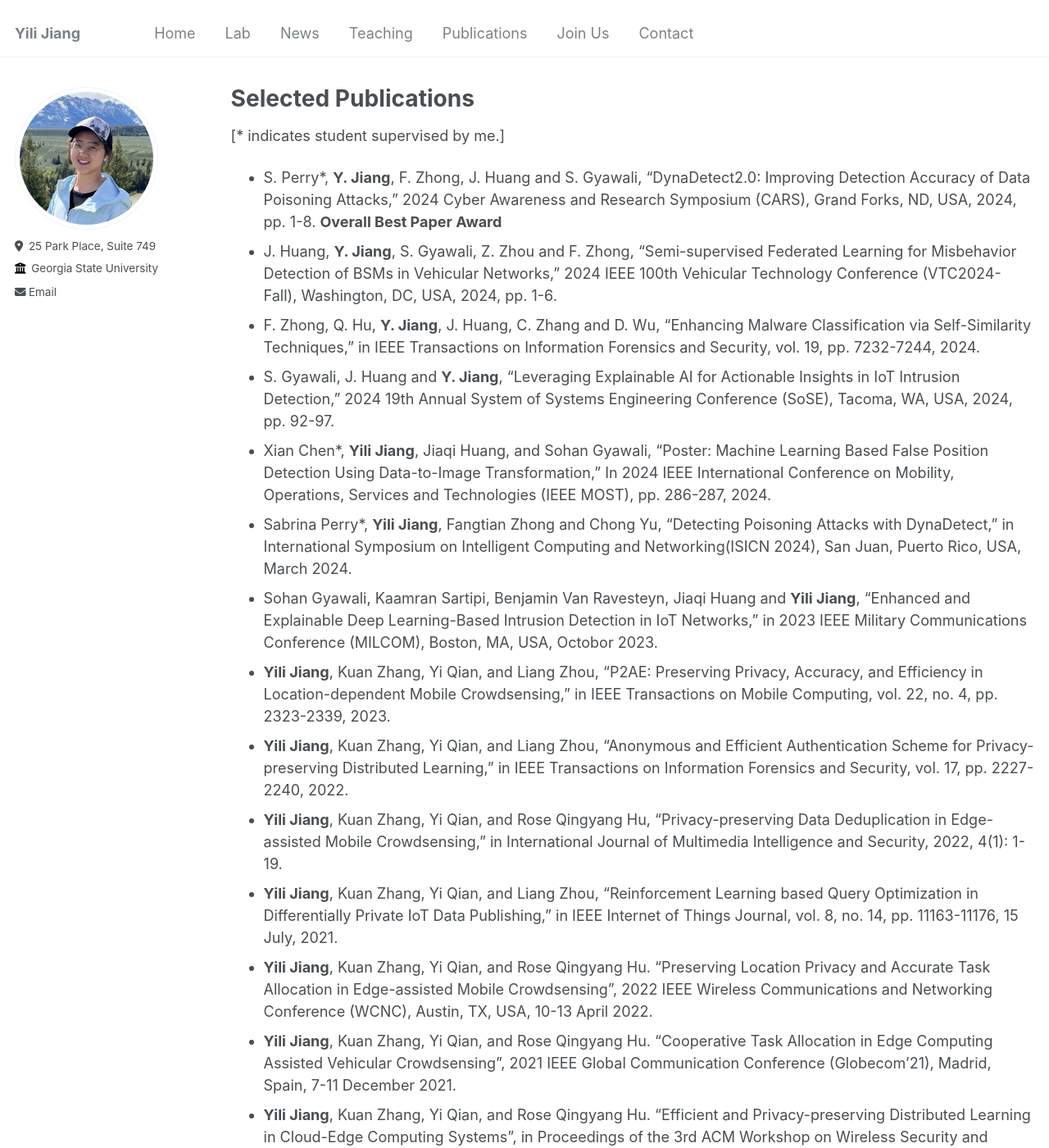
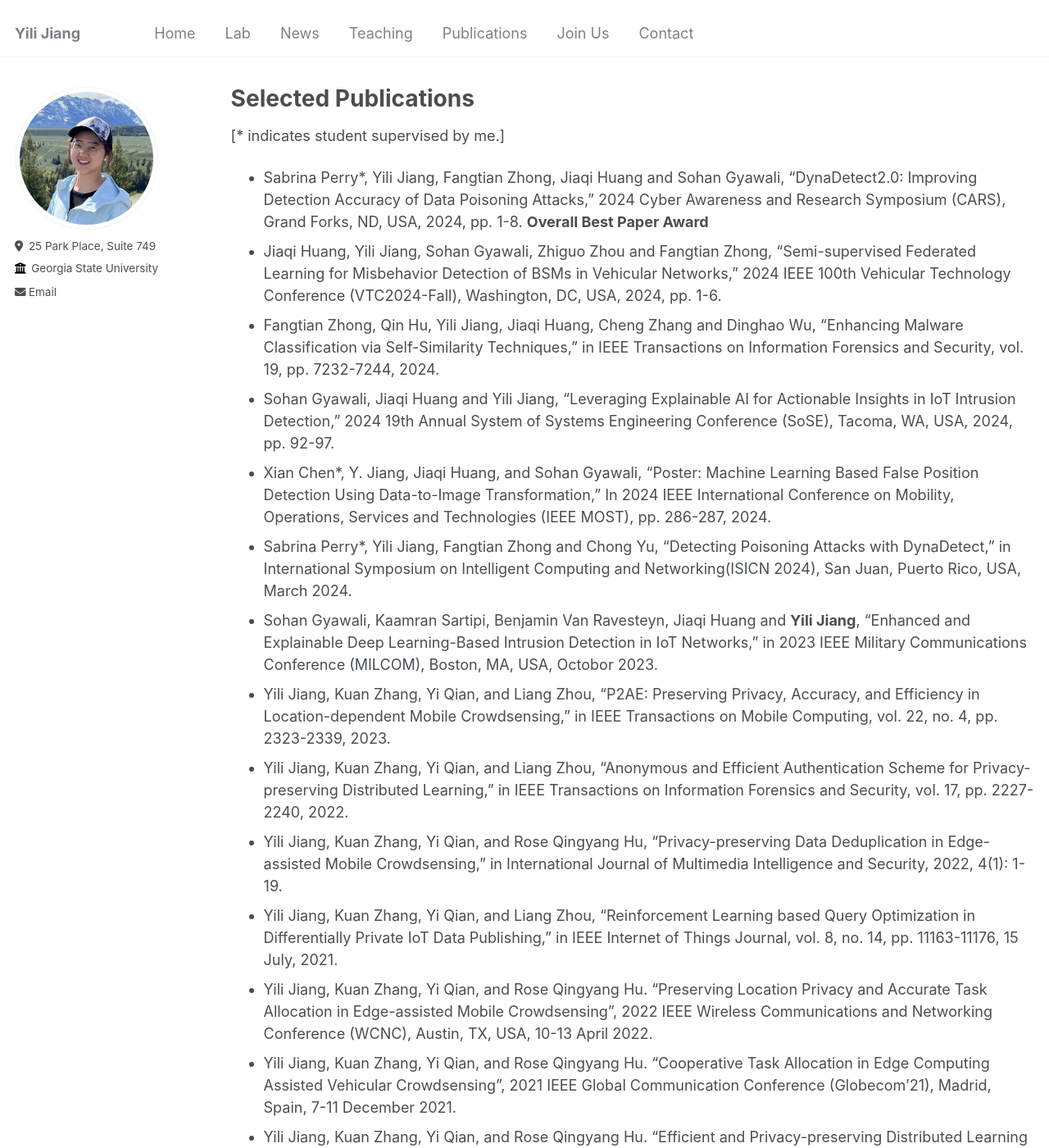
Before and after one commit to suhbrina-perry/suhbrina-perry.github.io, a Jekyll site: the page built from _pages/publications.md, in a window 1280 px wide and 1400 px high. Shown: the whole window at 82% size. Built offline with Jekyll 4.4.1, drawn with Linux system fonts in a browser that asks for light colours; some of the changed text lies outside the part shown.

Commit message:
Update publications.md

```diff
--- a/_pages/publications.md
+++ b/_pages/publications.md
@@ -13,18 +13,18 @@ author_profile: true
 
 [* indicates student supervised by me.]
 
-- S. Perry*, **Y. Jiang**, F. Zhong, J. Huang and S. Gyawali, "DynaDetect2.0: Improving Detection Accuracy of Data Poisoning Attacks," 2024 Cyber Awareness and Research Symposium (CARS), Grand Forks, ND, USA, 2024, pp. 1-8. **Overall Best Paper Award**
-- J. Huang, **Y. Jiang**, S. Gyawali, Z. Zhou and F. Zhong, "Semi-supervised Federated Learning for Misbehavior Detection of BSMs in Vehicular Networks," 2024 IEEE 100th Vehicular Technology Conference (VTC2024-Fall), Washington, DC, USA, 2024, pp. 1-6.
-- F. Zhong, Q. Hu, **Y. Jiang**, J. Huang, C. Zhang and D. Wu, "Enhancing Malware Classification via Self-Similarity Techniques," in IEEE Transactions on Information Forensics and Security, vol. 19, pp. 7232-7244, 2024.
-- S. Gyawali, J. Huang and **Y. Jiang**, "Leveraging Explainable AI for Actionable Insights in IoT Intrusion Detection," 2024 19th Annual System of Systems Engineering Conference (SoSE), Tacoma, WA, USA, 2024, pp. 92-97.
-- Xian Chen*, **Yili Jiang**, Jiaqi Huang, and Sohan Gyawali, "Poster: Machine Learning Based False Position Detection Using Data-to-Image Transformation," In 2024 IEEE International Conference on Mobility, Operations, Services and Technologies (IEEE MOST), pp. 286-287, 2024.
-- Sabrina Perry*, **Yili Jiang**, Fangtian Zhong and Chong Yu, "Detecting Poisoning Attacks with DynaDetect," in International Symposium on Intelligent Computing and Networking(ISICN 2024), San Juan, Puerto Rico, USA, March 2024.
+- Sabrina Perry*, Yili Jiang, Fangtian Zhong, Jiaqi Huang and Sohan Gyawali, "DynaDetect2.0: Improving Detection Accuracy of Data Poisoning Attacks," 2024 Cyber Awareness and Research Symposium (CARS), Grand Forks, ND, USA, 2024, pp. 1-8. **Overall Best Paper Award**
+- Jiaqi Huang, Yili Jiang, Sohan Gyawali, Zhiguo Zhou and Fangtian Zhong, "Semi-supervised Federated Learning for Misbehavior Detection of BSMs in Vehicular Networks," 2024 IEEE 100th Vehicular Technology Conference (VTC2024-Fall), Washington, DC, USA, 2024, pp. 1-6.
+- Fangtian Zhong, Qin Hu, Yili Jiang, Jiaqi Huang, Cheng Zhang and Dinghao Wu, "Enhancing Malware Classification via Self-Similarity Techniques," in IEEE Transactions on Information Forensics and Security, vol. 19, pp. 7232-7244, 2024.
+- Sohan Gyawali, Jiaqi Huang and Yili Jiang, "Leveraging Explainable AI for Actionable Insights in IoT Intrusion Detection," 2024 19th Annual System of Systems Engineering Conference (SoSE), Tacoma, WA, USA, 2024, pp. 92-97.
+- Xian Chen*, Y. Jiang, Jiaqi Huang, and Sohan Gyawali, "Poster: Machine Learning Based False Position Detection Using Data-to-Image Transformation," In 2024 IEEE International Conference on Mobility, Operations, Services and Technologies (IEEE MOST), pp. 286-287, 2024.
+- Sabrina Perry*, Yili Jiang, Fangtian Zhong and Chong Yu, "Detecting Poisoning Attacks with DynaDetect," in International Symposium on Intelligent Computing and Networking(ISICN 2024), San Juan, Puerto Rico, USA, March 2024.
 - Sohan Gyawali, Kaamran Sartipi, Benjamin Van Ravesteyn, Jiaqi Huang and **Yili Jiang**, "Enhanced and Explainable Deep Learning-Based Intrusion Detection in IoT Networks," in 2023 IEEE Military Communications Conference (MILCOM), Boston, MA, USA, Octobor 2023.
-- **Yili Jiang**, Kuan Zhang, Yi Qian, and Liang Zhou, “P2AE: Preserving Privacy, Accuracy, and Efficiency in Location-dependent Mobile Crowdsensing,” in IEEE Transactions on Mobile Computing, vol. 22, no. 4, pp. 2323-2339, 2023.
-- **Yili Jiang**, Kuan Zhang, Yi Qian, and Liang Zhou, “Anonymous and Efficient Authentication Scheme for Privacy-preserving Distributed Learning,” in IEEE Transactions on Information Forensics and Security, vol. 17, pp. 2227-2240, 2022.
-- **Yili Jiang**, Kuan Zhang, Yi Qian, and Rose Qingyang Hu, “Privacy-preserving Data Deduplication in Edge-assisted Mobile Crowdsensing,” in International Journal of Multimedia Intelligence and Security, 2022, 4(1): 1-19.
-- **Yili Jiang**, Kuan Zhang, Yi Qian, and Liang Zhou, “Reinforcement Learning based Query Optimization in Differentially Private IoT Data Publishing,” in IEEE Internet of Things Journal, vol. 8, no. 14, pp. 11163-11176, 15 July, 2021.
-- **Yili Jiang**, Kuan Zhang, Yi Qian, and Rose Qingyang Hu. “Preserving Location Privacy and Accurate Task Allocation in Edge-assisted Mobile Crowdsensing”, 2022 IEEE Wireless Communications and Networking Conference (WCNC), Austin, TX, USA, 10-13 April 2022.
-- **Yili Jiang**, Kuan Zhang, Yi Qian, and Rose Qingyang Hu. “Cooperative Task Allocation in Edge Computing Assisted Vehicular Crowdsensing”, 2021 IEEE Global Communication Conference (Globecom'21), Madrid, Spain, 7-11 December 2021.
-- **Yili Jiang**, Kuan Zhang, Yi Qian, and Rose Qingyang Hu. “Efficient and Privacy-preserving Distributed Learning in Cloud-Edge Computing Systems”, in Proceedings of the 3rd ACM Workshop on Wireless Security and Machine Learning (WiseML'21). Association for Computing Machinery, New York, NY, USA, 2021, pp. 25–30.
-- **Yili Jiang**, Kuan Zhang, Yi Qian, and Liang Zhou, “An Optimization Framework for Privacy-preserving Access Control in Cloud-Fog Computing Systems,” 2020 IEEE 92nd Vehicular Technology Conference (VTC2020-Fall), 2020, pp. 1-5.
+- Yili Jiang, Kuan Zhang, Yi Qian, and Liang Zhou, “P2AE: Preserving Privacy, Accuracy, and Efficiency in Location-dependent Mobile Crowdsensing,” in IEEE Transactions on Mobile Computing, vol. 22, no. 4, pp. 2323-2339, 2023.
+- Yili Jiang, Kuan Zhang, Yi Qian, and Liang Zhou, “Anonymous and Efficient Authentication Scheme for Privacy-preserving Distributed Learning,” in IEEE Transactions on Information Forensics and Security, vol. 17, pp. 2227-2240, 2022.
+- Yili Jiang, Kuan Zhang, Yi Qian, and Rose Qingyang Hu, “Privacy-preserving Data Deduplication in Edge-assisted Mobile Crowdsensing,” in International Journal of Multimedia Intelligence and Security, 2022, 4(1): 1-19.
+- Yili Jiang, Kuan Zhang, Yi Qian, and Liang Zhou, “Reinforcement Learning based Query Optimization in Differentially Private IoT Data Publishing,” in IEEE Internet of Things Journal, vol. 8, no. 14, pp. 11163-11176, 15 July, 2021.
+- Yili Jiang, Kuan Zhang, Yi Qian, and Rose Qingyang Hu. “Preserving Location Privacy and Accurate Task Allocation in Edge-assisted Mobile Crowdsensing”, 2022 IEEE Wireless Communications and Networking Conference (WCNC), Austin, TX, USA, 10-13 April 2022.
+- Yili Jiang, Kuan Zhang, Yi Qian, and Rose Qingyang Hu. “Cooperative Task Allocation in Edge Computing Assisted Vehicular Crowdsensing”, 2021 IEEE Global Communication Conference (Globecom'21), Madrid, Spain, 7-11 December 2021.
+- Yili Jiang, Kuan Zhang, Yi Qian, and Rose Qingyang Hu. “Efficient and Privacy-preserving Distributed Learning in Cloud-Edge Computing Systems”, in Proceedings of the 3rd ACM Workshop on Wireless Security and Machine Learning (WiseML'21). Association for Computing Machinery, New York, NY, USA, 2021, pp. 25–30.
+- Yili Jiang, Kuan Zhang, Yi Qian, and Liang Zhou, “An Optimization Framework for Privacy-preserving Access Control in Cloud-Fog Computing Systems,” 2020 IEEE 92nd Vehicular Technology Conference (VTC2020-Fall), 2020, pp. 1-5.
```
